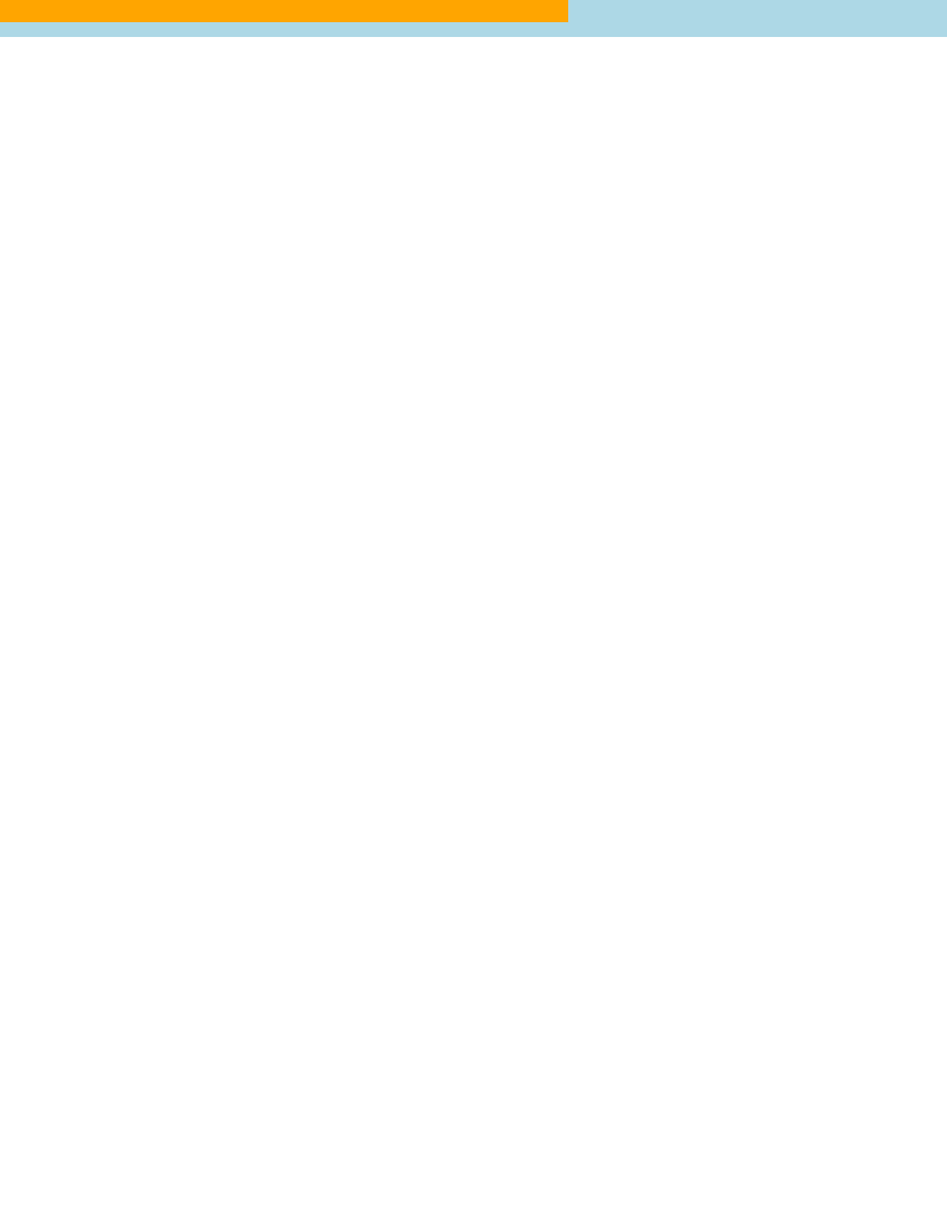
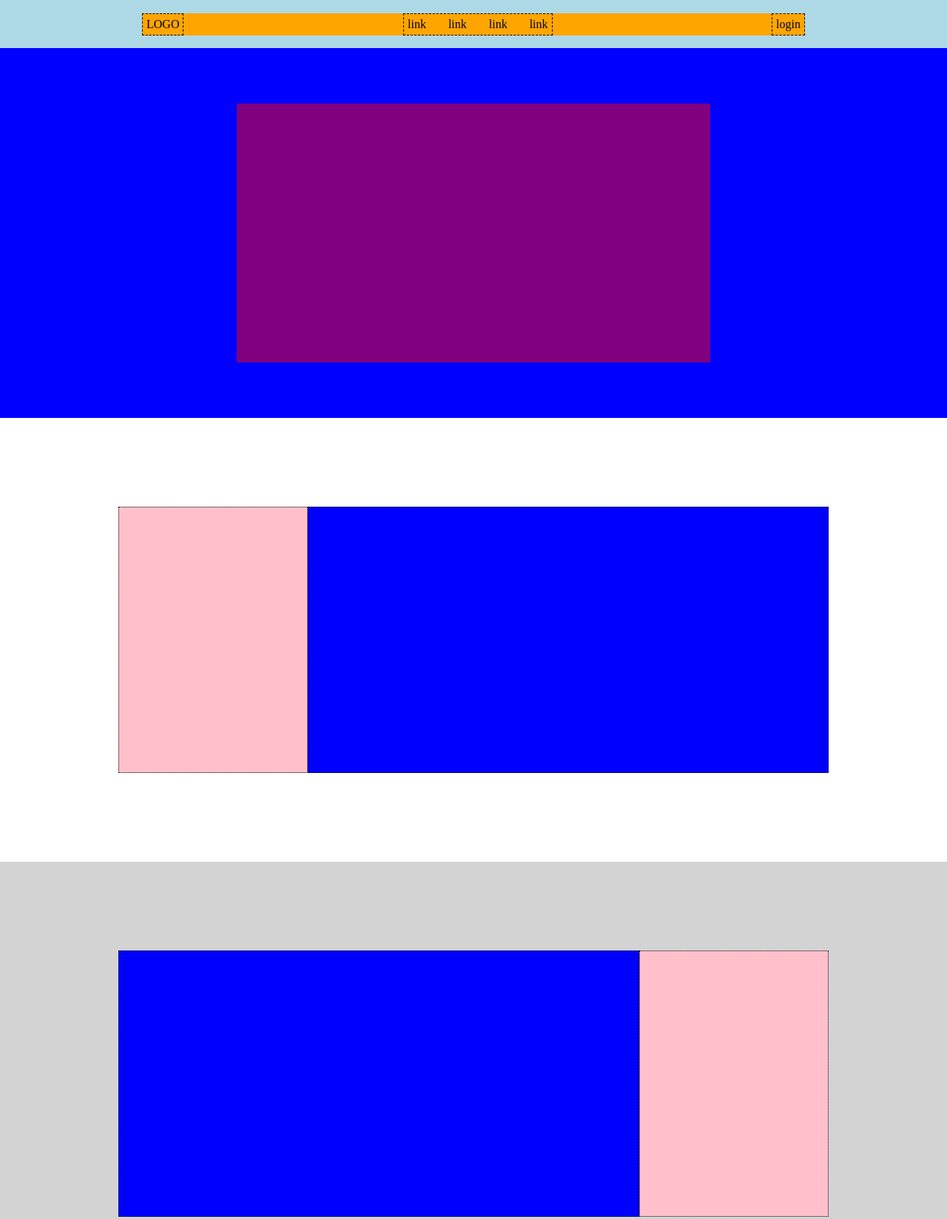
Before and after one commit to pietrostraneo/htmlcss-struttura-discord, a plain HTML site: page index.html in a window 1280 px wide. Shown: the top 1648 px of the page at 74% size. Before the commit the page ends 800 px from the top, so only its background shows below. Drawn offline with Linux system fonts and the light colour scheme.

Commit message:
Added all layout elements

```diff
--- a/css/style.css
+++ b/css/style.css
@@ -4,17 +4,132 @@
     box-sizing: border-box;
 }
 
-.container{
+header{
+    background-color: lightblue;
+    height: 65px;
     display: flex;
-    width: 100%;
-    height: 50px;
-    background-color: lightblue;
-}
-
-.row{
-    height: 30px;
-    background-color: orange;
-    width: 60%;
     justify-content: center;
     align-items: center;
 }
+
+footer{
+    background-color: black;
+    height: 65px;
+    display: flex;
+    justify-content: center;
+    align-items: center;
+    border-top: 2px solid white;
+}
+
+.nav-menu{
+    background-color: orange;
+    height: 30px;
+    width: 70%;
+    display: flex;
+    justify-content: space-between;
+}
+
+.end-menu{
+    background-color: cyan;
+    height: 40px;
+    width: 70%;
+    display: flex;
+    justify-content: space-between;
+
+}
+
+.content{
+    border: 1px dashed black;
+    padding: 5px;
+}
+
+ul{
+    list-style-type: none;
+    display: flex;
+    flex-direction: row;
+    gap: 30px;
+}
+
+.container{
+    max-width: 100%;
+    margin: 0 auto;
+    height: 100%;
+    background-color: pink;
+}
+
+.row-blue{
+    width: 100%;
+    display: flex;
+    height: 500px;
+    background-color: blue;
+    justify-content: center;
+    align-items: center;
+}
+
+.row-white{
+    width: 100%;
+    display: flex;
+    height: 600px;
+    background-color: white;
+    justify-content: center;
+    align-items: center;
+}
+
+.row-black{
+    width: 100%;
+    display: flex;
+    height: 700px;
+    background-color: black;
+    justify-content: center;
+    align-items: center;
+}
+
+.row-gray{
+    width: 100%;
+    display: flex;
+    height: 600px;
+    background-color: lightgray;
+    justify-content: center;
+    align-items: center;
+}
+
+.firstcolumn{
+    width: 50%;
+    background-color: purple;
+    height: 350px;
+}
+
+.pinkcol{
+    width: 20%;
+    background-color: pink;
+    height: 60%;
+    border: 1px dotted black;
+}
+
+.pinkcol-b{
+    width: 20%;
+    background-color: pink;
+    height: 80%;
+    border: 1px dotted black;
+}
+
+.bluecol{
+    width: 55%;
+    background-color: blue;
+    height: 60%;
+    border: 1px dotted black;
+}
+
+.greencol{
+    width: 65%;
+    height: 70%;
+    border: 1px dotted black;
+    background-color: green;
+}
+
+.cyancol{
+    width: 15%;
+    height: 80%;
+    border: 1px dotted white;
+    background-color: cyan;
+}
--- a/index.html
+++ b/index.html
@@ -10,21 +10,78 @@
     <!-- HEADER: MENU  -->
 
     <header>
-        <div class="container">
-            <div class="row">
-                <div class="column">
-                    <div class="content">
-
-                    </div>
-                </div>
+        <div class="nav-menu">
+            <div class="content">LOGO</div>
+            <div class="content">
+                <ul>
+                    <li>link</li>
+                    <li>link</li>
+                    <li>link</li>
+                    <li>link</li>
+                </ul>
             </div>
+            <div class="content">login</div>
         </div>
     </header>
 
     <!-- MAIN STRUTTURA PRINCIPALE  -->
 
     <main>
+        <div class="container">
+            <div class="row-blue">
+                <div class="firstcolumn">
 
+                </div>
+            </div>
+            <div class="row-white">
+                <div class="pinkcol">
+
+                </div>
+                <div class="bluecol">
+
+                </div>
+            </div>
+            <div class="row-gray">
+                <div class="bluecol">
+
+                </div>
+                <div class="pinkcol">
+
+                </div>
+            </div>
+            <div class="row-white">
+                <div class="pinkcol">
+
+                </div>
+                <div class="bluecol">
+
+            </div>
+            </div>
+            <div class="row-gray">
+                <div class="greencol">
+
+                </div>
+            </div>
+            <div class="row-black">
+                <div class="pinkcol-b">
+
+                </div>
+                <div class="cyancol"></div>
+                <div class="cyancol"></div>
+                <div class="cyancol"></div>
+                <div class="cyancol"></div>
+            </div>
+        </div>
     </main>
+    <footer>
+        <div class="end-menu">
+            <div class="content">
+                LOGO
+            </div>
+            <div class="content">
+                bottone
+            </div>
+        </div>
+    </footer>
 </body>
 </html>
```
